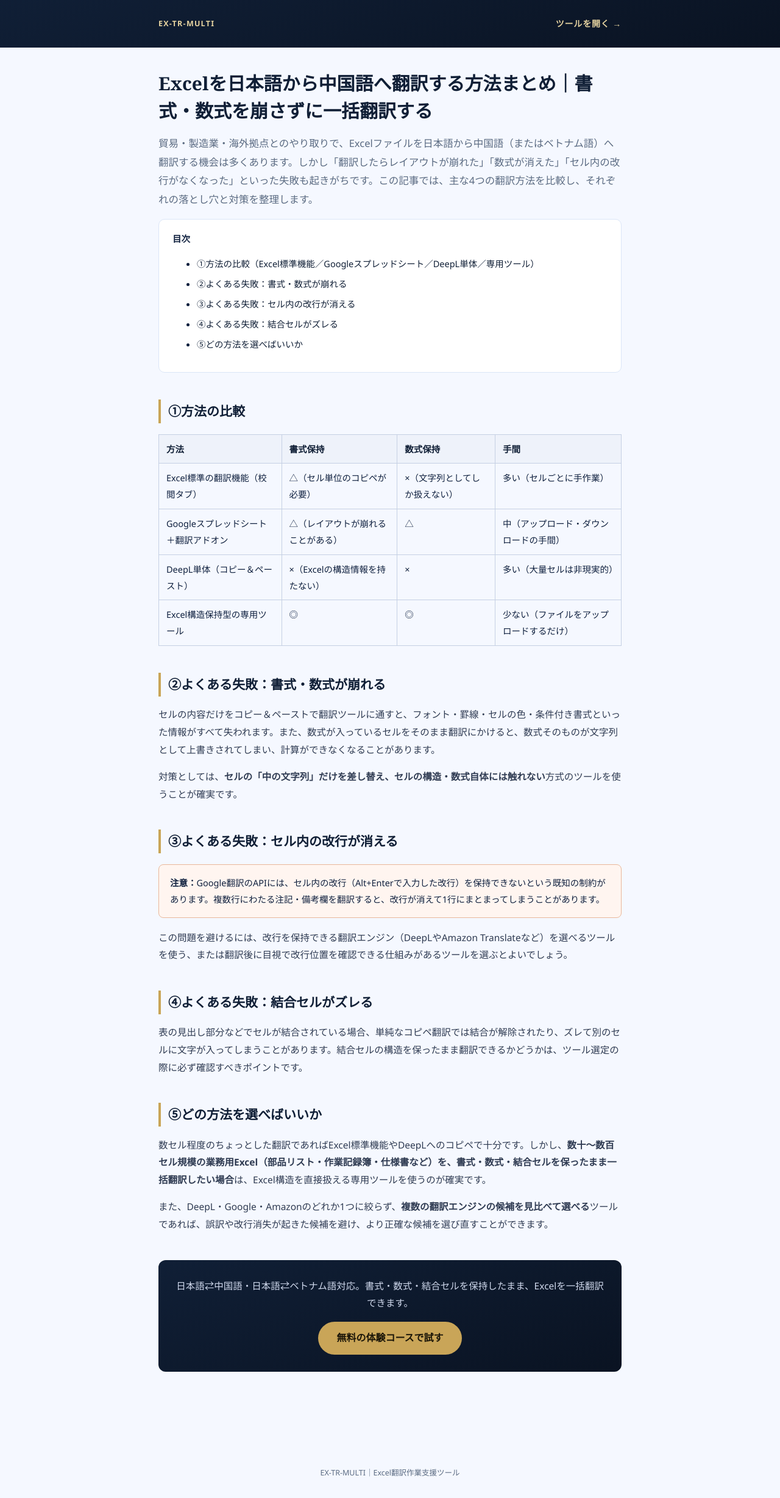
After one commit to post77ET/excel-app, a Flask app: page /guide/excel-ja-zh-translate in a window 1280 px wide. The commit adds this page. Shown: the whole page at 61% size. Run offline with Flask 3, Linux system fonts and the light colour scheme.

Commit message:
v40: SEO記事ページ追加(Excel日中翻訳ガイド)、sitemap登録

```diff
--- a/web_app/app.py
+++ b/web_app/app.py
@@ -573,9 +573,15 @@ def sitemap_xml():
         'xmlns:xhtml="http://www.w3.org/1999/xhtml">\n'
         f'{lang_urls}'
         f'  <url><loc>{base}/engine</loc><changefreq>weekly</changefreq><priority>0.8</priority></url>\n'
+        f'  <url><loc>{base}/guide/excel-ja-zh-translate</loc><changefreq>monthly</changefreq><priority>0.9</priority></url>\n'
         '</urlset>\n'
     )
     return (body, 200, {"Content-Type": "application/xml; charset=utf-8"})
+
+
+@app.get("/guide/excel-ja-zh-translate")
+def guide_excel_ja_zh():
+    return render_template("guide_excel_ja_zh.html")
 
 
 @app.get("/engine")
--- /dev/null
+++ b/web_app/templates/guide_excel_ja_zh.html
@@ -0,0 +1,101 @@
+<!doctype html>
+<html lang="ja">
+<head>
+<meta charset="utf-8">
+<meta name="viewport" content="width=device-width, initial-scale=1">
+<title>Excelを日本語から中国語へ翻訳する方法まとめ｜書式・数式を崩さずに一括翻訳 | EX-TR-MULTI</title>
+<meta name="description" content="ExcelファイルをレイアウトそのままExcel標準機能・Googleスプレッドシート・DeepL単体・専用ツールの4つの方法を比較。書式崩れ・数式消失・改行消失といった落とし穴と対策も解説します。">
+<meta name="robots" content="index,follow">
+<link rel="canonical" href="https://excel-app-t3dn.onrender.com/guide/excel-ja-zh-translate">
+<meta property="og:title" content="Excelを日本語から中国語へ翻訳する方法まとめ｜書式・数式を崩さずに一括翻訳">
+<meta property="og:description" content="Excel標準機能・Googleスプレッドシート・DeepL単体・専用ツールの4つの方法を比較。書式崩れ・数式消失・改行消失の落とし穴と対策も解説。">
+<meta property="og:image" content="https://excel-app-t3dn.onrender.com/static/ogp.png">
+<meta property="og:type" content="article">
+<script type="application/ld+json">
+{
+  "@context": "https://schema.org",
+  "@type": "Article",
+  "headline": "Excelを日本語から中国語へ翻訳する方法まとめ",
+  "description": "Excel標準機能・Googleスプレッドシート・DeepL単体・専用ツールの4つの方法を比較し、書式崩れ・数式消失・改行消失の落とし穴と対策を解説する。",
+  "author": { "@type": "Organization", "name": "EX-TR-MULTI" },
+  "datePublished": "2026-07-13"
+}
+</script>
+<style>
+  :root{ --navy-900:#101f36; --navy-950:#0a1322; --gold:#c9a558; --ink:#10213f; --muted:#5b6b82; --bg:#f5f8ff; }
+  body{ font-family:"Segoe UI","Noto Sans","Hiragino Kaku Gothic ProN","Yu Gothic","Microsoft YaHei",sans-serif; margin:0; background:var(--bg); color:var(--ink); line-height:1.85; }
+  .wrap{ max-width:760px; margin:0 auto; padding:0 24px 80px; }
+  header.top{ background:linear-gradient(160deg,var(--navy-900),var(--navy-950)); padding:26px 0; margin-bottom:8px; }
+  header.top .wrap{ padding-bottom:0; display:flex; justify-content:space-between; align-items:center; }
+  header.top a{ color:#e6d3a0; text-decoration:none; font-weight:700; font-size:14px; letter-spacing:.06em; }
+  h1{ font-family:Georgia,"Hiragino Mincho ProN","Yu Mincho",serif; font-size:30px; color:var(--navy-900); line-height:1.5; margin:36px 0 14px; }
+  h2{ font-family:Georgia,"Hiragino Mincho ProN","Yu Mincho",serif; font-size:21px; color:var(--navy-900); margin:44px 0 14px; border-left:4px solid var(--gold); padding-left:12px; }
+  h3{ font-size:17px; color:var(--navy-900); margin:26px 0 8px; }
+  p{ font-size:15.5px; color:#2f3b52; }
+  .lead{ font-size:16.5px; color:var(--muted); }
+  table{ width:100%; border-collapse:collapse; margin:18px 0; font-size:14.5px; }
+  th, td{ border:1px solid #c5d0e3; padding:10px 12px; text-align:left; vertical-align:top; }
+  th{ background:#eef2fa; color:var(--navy-900); }
+  .warn{ background:#fff5f0; border:1px solid #e9b79a; border-radius:8px; padding:16px 18px; margin:18px 0; font-size:14.5px; }
+  .cta{ background:linear-gradient(160deg,var(--navy-900),var(--navy-950)); border-radius:12px; padding:28px 26px; margin:44px 0; text-align:center; }
+  .cta p{ color:#cfd8ec; margin:0 0 16px; }
+  .cta a{ display:inline-block; background:var(--gold); color:#1a1508; font-weight:700; padding:12px 30px; border-radius:999px; text-decoration:none; }
+  footer{ text-align:center; color:var(--muted); font-size:12.5px; padding:30px 0; }
+  .toc{ background:#fff; border:1px solid #dbe6f7; border-radius:10px; padding:18px 22px; font-size:14.5px; }
+  .toc a{ color:var(--navy-900); text-decoration:none; }
+  .toc li{ margin:6px 0; }
+</style>
+</head>
+<body>
+<header class="top"><div class="wrap"><span style="color:#e6d3a0; font-weight:700; letter-spacing:.1em; font-size:12.5px;">EX-TR-MULTI</span><a href="/?lang=ja">ツールを開く →</a></div></header>
+<div class="wrap">
+
+<h1>Excelを日本語から中国語へ翻訳する方法まとめ｜書式・数式を崩さずに一括翻訳する</h1>
+<p class="lead">貿易・製造業・海外拠点とのやり取りで、Excelファイルを日本語から中国語（またはベトナム語）へ翻訳する機会は多くあります。しかし「翻訳したらレイアウトが崩れた」「数式が消えた」「セル内の改行がなくなった」といった失敗も起きがちです。この記事では、主な4つの翻訳方法を比較し、それぞれの落とし穴と対策を整理します。</p>
+
+<div class="toc">
+<strong>目次</strong>
+<ul>
+<li><a href="#methods">①方法の比較（Excel標準機能／Googleスプレッドシート／DeepL単体／専用ツール）</a></li>
+<li><a href="#pitfall1">②よくある失敗：書式・数式が崩れる</a></li>
+<li><a href="#pitfall2">③よくある失敗：セル内の改行が消える</a></li>
+<li><a href="#pitfall3">④よくある失敗：結合セルがズレる</a></li>
+<li><a href="#choose">⑤どの方法を選べばいいか</a></li>
+</ul>
+</div>
+
+<h2 id="methods">①方法の比較</h2>
+<table>
+<tr><th>方法</th><th>書式保持</th><th>数式保持</th><th>手間</th></tr>
+<tr><td>Excel標準の翻訳機能（校閲タブ）</td><td>△（セル単位のコピペが必要）</td><td>×（文字列としてしか扱えない）</td><td>多い（セルごとに手作業）</td></tr>
+<tr><td>Googleスプレッドシート＋翻訳アドオン</td><td>△（レイアウトが崩れることがある）</td><td>△</td><td>中（アップロード・ダウンロードの手間）</td></tr>
+<tr><td>DeepL単体（コピー＆ペースト）</td><td>×（Excelの構造情報を持たない）</td><td>×</td><td>多い（大量セルは非現実的）</td></tr>
+<tr><td>Excel構造保持型の専用ツール</td><td>◎</td><td>◎</td><td>少ない（ファイルをアップロードするだけ）</td></tr>
+</table>
+
+<h2 id="pitfall1">②よくある失敗：書式・数式が崩れる</h2>
+<p>セルの内容だけをコピー＆ペーストで翻訳ツールに通すと、フォント・罫線・セルの色・条件付き書式といった情報がすべて失われます。また、数式が入っているセルをそのまま翻訳にかけると、数式そのものが文字列として上書きされてしまい、計算ができなくなることがあります。</p>
+<p>対策としては、<strong>セルの「中の文字列」だけを差し替え、セルの構造・数式自体には触れない</strong>方式のツールを使うことが確実です。</p>
+
+<h2 id="pitfall2">③よくある失敗：セル内の改行が消える</h2>
+<div class="warn">
+<strong>注意：</strong>Google翻訳のAPIには、セル内の改行（Alt+Enterで入力した改行）を保持できないという既知の制約があります。複数行にわたる注記・備考欄を翻訳すると、改行が消えて1行にまとまってしまうことがあります。
+</div>
+<p>この問題を避けるには、改行を保持できる翻訳エンジン（DeepLやAmazon Translateなど）を選べるツールを使う、または翻訳後に目視で改行位置を確認できる仕組みがあるツールを選ぶとよいでしょう。</p>
+
+<h2 id="pitfall3">④よくある失敗：結合セルがズレる</h2>
+<p>表の見出し部分などでセルが結合されている場合、単純なコピペ翻訳では結合が解除されたり、ズレて別のセルに文字が入ってしまうことがあります。結合セルの構造を保ったまま翻訳できるかどうかは、ツール選定の際に必ず確認すべきポイントです。</p>
+
+<h2 id="choose">⑤どの方法を選べばいいか</h2>
+<p>数セル程度のちょっとした翻訳であればExcel標準機能やDeepLへのコピペで十分です。しかし、<strong>数十〜数百セル規模の業務用Excel（部品リスト・作業記録簿・仕様書など）を、書式・数式・結合セルを保ったまま一括翻訳したい場合</strong>は、Excel構造を直接扱える専用ツールを使うのが確実です。</p>
+<p>また、DeepL・Google・Amazonのどれか1つに絞らず、<strong>複数の翻訳エンジンの候補を見比べて選べる</strong>ツールであれば、誤訳や改行消失が起きた候補を避け、より正確な候補を選び直すことができます。</p>
+
+<div class="cta">
+<p>日本語⇄中国語・日本語⇄ベトナム語対応。書式・数式・結合セルを保持したまま、Excelを一括翻訳できます。</p>
+<a href="/?lang=ja">無料の体験コースで試す</a>
+</div>
+
+</div>
+<footer>EX-TR-MULTI｜Excel翻訳作業支援ツール</footer>
+</body>
+</html>
--- a/web_app/templates/landing.html
+++ b/web_app/templates/landing.html
@@ -1038,6 +1038,7 @@ window.addEventListener("DOMContentLoaded", function() {
       <div class="card"><h3 id="home-c2">できないこと</h3><p id="home-c2d">対応外ファイル、巨大ファイル、短すぎる文字などの制限を確認できます。</p></div>
       <div class="card"><h3 id="home-c3">オプション</h3><p id="home-c3d">翻訳コース、翻訳方式、専門分野向け設定を今後選べるようにします。</p></div>
       <div class="card"><h3 id="home-c4">翻訳（Generate）・反映（Apply）画面</h3><p id="home-c4d">実際にExcelブックをアップロードして処理を開始します。</p></div>
+      <div class="card"><h3><a href="/guide/excel-ja-zh-translate" style="color:inherit; text-decoration:none;">読みもの：Excel翻訳の方法まとめ</a></h3><p>書式・数式を崩さず翻訳する方法と、よくある失敗の対策を解説しています。</p></div>
     </div>
   </section>
 
```
Also changed, not shown: 2 other files.
